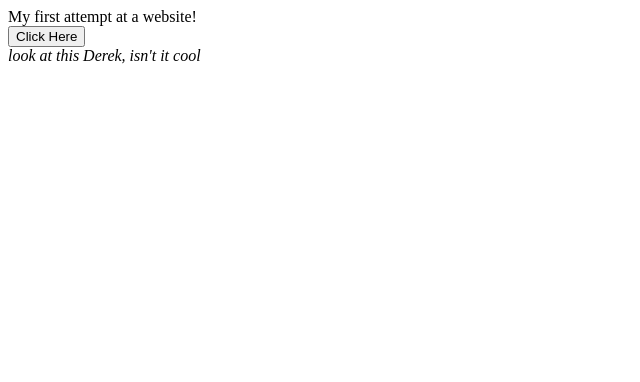
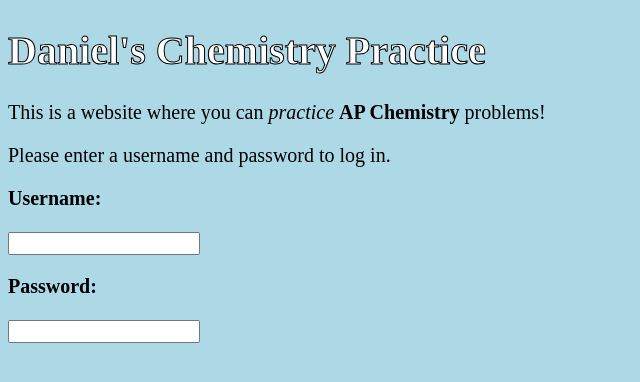
Before and after one commit to DanielBehne/Daniel-sWebsite, a website: page HTML5Application/public_html/index.html in a window 1280 px wide. Shown: the whole page, without its empty margins (0-640 px from the left). Drawn offline with Linux system fonts and the light colour scheme.

Commit message:
added css style

```diff
--- a/HTML5Application/nbproject/private/private.xml
+++ b/HTML5Application/nbproject/private/private.xml
@@ -3,7 +3,7 @@
     <editor-bookmarks xmlns="http://www.netbeans.org/ns/editor-bookmarks/2" lastBookmarkId="0"/>
     <open-files xmlns="http://www.netbeans.org/ns/projectui-open-files/2">
         <group>
-            <file>file:/C:/Users/danb1/NetBeans/HTML5Application/public_html/index.html</file>
+            <file>file:/C:/Users/danb1/NetBeans/Daniel-sWebsite/HTML5Application/public_html/index.html</file>
         </group>
     </open-files>
 </project-private>
--- a/HTML5Application/public_html/index.html
+++ b/HTML5Application/public_html/index.html
@@ -5,17 +5,26 @@ Click nbfs://nbhost/SystemFileSystem/Templates/Other/html.html to edit this temp
 -->
 <html>
     <head>
-        <title>Daniel's Website</title>
+        <title>Daniel's Chemistry Practice</title>
+        <link rel="icon" href="https://cdn1.iconfinder.com/data/icons/education-49/48/chemical-1024.png">
         <meta charset="UTF-8">
         <meta name="viewport" content="width=device-width, initial-scale=1.0">
+        <link href="style.css" rel="stylesheet" type ="text/css" />
     </head>
+
+    <h1>Daniel's Chemistry Practice</h1>
+
     <body>
-        <div>My first attempt at a website!</div>
-        <div>
-            <button onclick="window.location.href = 'https://youtu.be/0YmpEh6Gd4o?si=EpUSvK0DuhPU_ect&t=7';">
-                Click Here
-            </button>
-            <div>
-                <em> look at this Derek, isn't it cool<em>
+        This is a website where you can <em>practice</em> <b>AP Chemistry</b> problems!
+    </body>
+    <p>Please enter a username and password to log in.</p>
+    <p><b>Username:</b> </p>
+    <p><input type="text"></p>
+    <p><b>Password:</b> </p>
+    <p><input type="text"></p>
 
-                        </html>
+
+    <body>
+
+
+</html>
--- /dev/null
+++ b/HTML5Application/public_html/style.css
@@ -0,0 +1,31 @@
+/*
+Click nbfs://nbhost/SystemFileSystem/Templates/Licenses/license-default.txt to change this license
+Click nbfs://nbhost/SystemFileSystem/Templates/ClientSide/css.css to edit this template
+*/
+/*
+    Created on : Mar 15, 2024, 7:12:38 PM
+    Author     : danb1
+*/
+body {
+    background-color: lightblue;
+    font-family: serif;
+    font-size: 20px;
+}
+
+h1 {
+    color: white;
+    /*text-shadow: 2px 2px #000;*/
+    -webkit-text-stroke: 1px #000;
+    font-family: serif;
+    font-size: 40px;
+}
+
+p {
+    font-family: serif;
+    font-size: 20px;
+}
+
+input {
+    font-family: serif;
+    font-size: 15px;
+}
```
Also changed, not shown: 1 other file.
